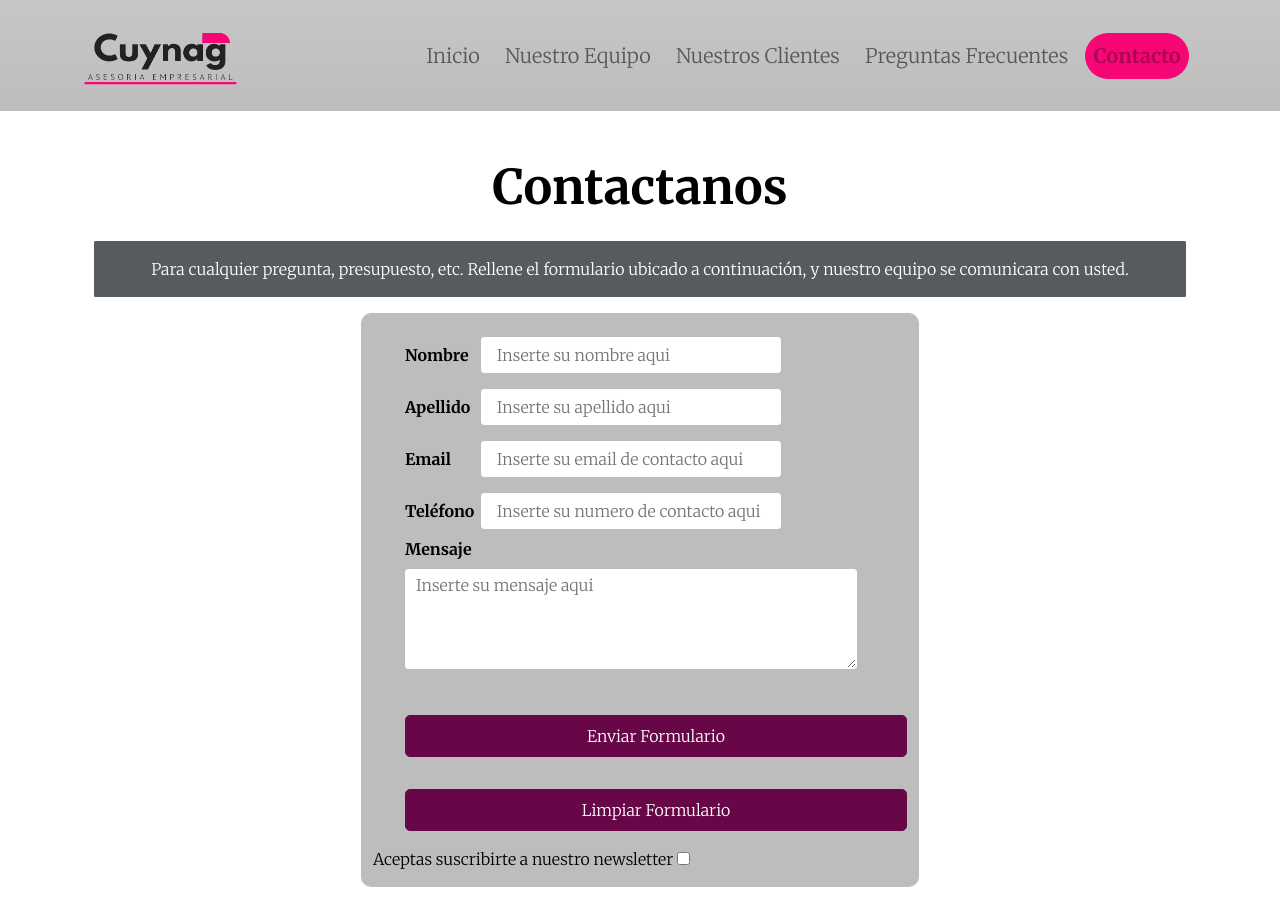
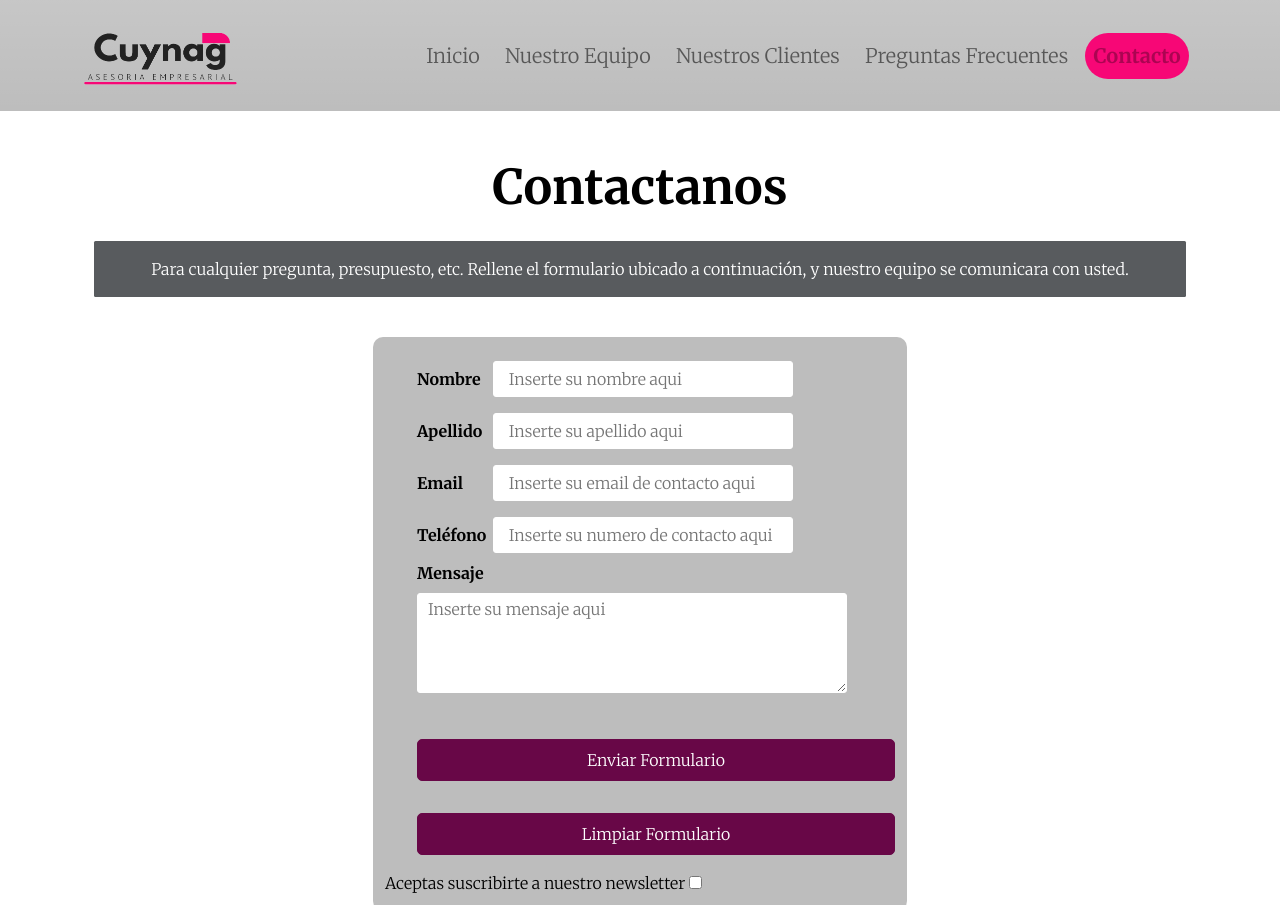
Before and after one commit to rosantacruz/Cuynag, a website: page pages/contacto.html in a window 1280 px wide. Shown: the top 905 px of the page. Drawn offline with nearby package versions, Linux system fonts and the light colour scheme.

Commit message:
Correccion page-contacto

```diff
--- a/pages/contacto.html
+++ b/pages/contacto.html
@@ -62,7 +62,7 @@
                 </p>
             </div>
         </section>
-        <div class="row">
+        <div class="row p-4">
             <form class="col-12 col-lg-6">
                 <ul>
                     <li>
--- a/scss/style.scss
+++ b/scss/style.scss
@@ -4,6 +4,6 @@
 @import "form";
 @import "faq";
 @import "nuestrosClientes";
-@import "cardsEquipo";
 @import "../libs/scss/bootstrap.scss";
 @import "footer";
+@import "cardsEquipo";
```
Also changed, not shown: pages/faq.html (+1 -1 lines), css/main.css.
